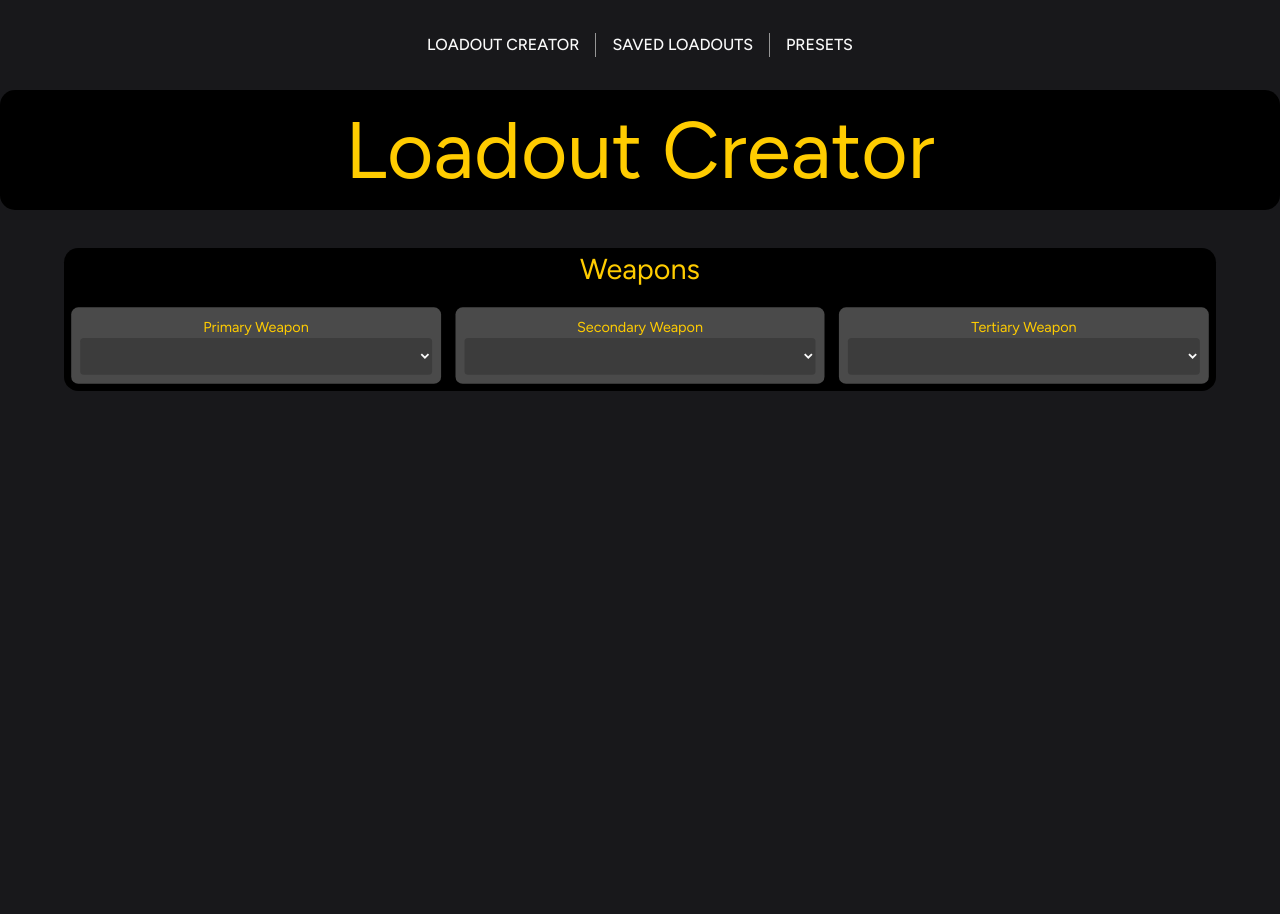
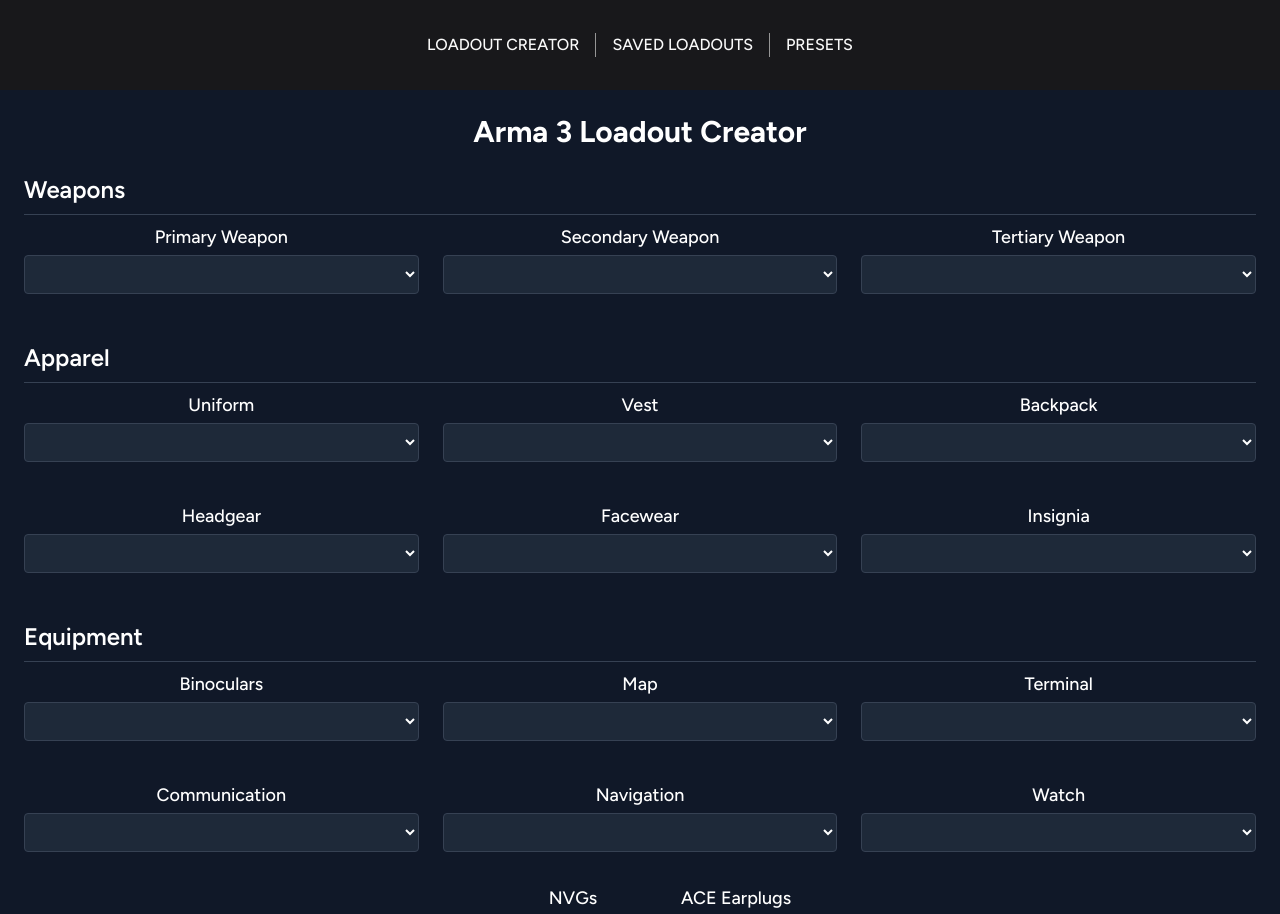
Before and after one commit to B-Fanjoy/7CMBG-LoadoutCreator, a Vue app: page /creator in a window 1280 px wide. Shown: the top 914 px of the page. Before the commit the page ends 800 px from the top, so only its background shows below. Built offline with nearby package versions, Linux system fonts and the light colour scheme; a web font is replaced by a local one.

Commit message:
getting there

```diff
--- a/src/views/CreatorView.vue
+++ b/src/views/CreatorView.vue
@@ -1,13 +1,18 @@
 <template>
-  <div>
-    <h1>Loadout Creator</h1>
-    <div class="maincontainer scale-90 bg-black rounded-2xl">
-      <h2>Weapons</h2>
-      <div id="weaponSections" class="grid grid-cols-3 gap-4 p-2">
-        <div v-for="section in weaponSections" :key="section.id" class="section basis-full">
-          <h3>{{ section.name }}</h3>
-          <select v-model="selectedWeapon[section.id]" class="text-center">
-            <option value="">-- None --</option>
+  <div class="p-6 bg-gray-900 min-h-screen text-white">
+    <h1 class="text-3xl font-bold mb-6 text-center">Arma 3 Loadout Creator</h1>
+
+    <!-- Weapons Section -->
+    <div class="mb-8">
+      <h2 class="text-2xl font-semibold mb-2 border-b border-gray-700 pb-2">Weapons</h2>
+      <div class="grid grid-cols-3 gap-6">
+        <div v-for="section in weaponSections" :key="section.id" class="mb-4 flex flex-col items-center">
+          <label class="block text-lg font-medium mb-1 text-center w-full">{{ section.name }}</label>
+          <div class="w-full flex justify-center">
+            <select
+              v-model="selectedWeapons[section.id]"
+              class="w-full p-2 bg-gray-800 border border-gray-700 rounded focus:outline-none text-center"
+            >
               <option v-for="weapon in section.weapons" :key="weapon.id" :value="weapon.id">
                 {{ weapon.name }}
               </option>
@@ -15,82 +20,113 @@
           </div>
         </div>
       </div>
-    <!-- <br>
-    <div class="maincontainer">
-      <h2>Main Gear</h2>
-      <div id="fillableGearSections">
-        <div v-for="section in fillableGearSections" :key="section.id" class="section">
-          <h3>{{ section.name }}</h3>
-          <select v-model="selectedGear[section.id]">
-            <option value="">-- Select {{ section.name }} --</option>
-            <option v-for="option in section.options" :key="option.id" :value="option.id">{{ option.name }}</option>
+    </div>
+
+    <!-- Apparel Section -->
+    <div class="mb-8">
+      <h2 class="text-2xl font-semibold mb-2 border-b border-gray-700 pb-2">Apparel</h2>
+      <div class="grid grid-cols-3 gap-6">
+        <div v-for="section in apparelSections" :key="section.id" class="mb-4 flex flex-col items-center">
+          <label class="block text-lg font-medium mb-1 text-center w-full">{{ section.name }}</label>
+          <div class="w-full flex justify-center">
+            <select
+              v-model="selectedGear[section.id]"
+              class="w-full p-2 bg-gray-800 border border-gray-700 rounded focus:outline-none text-center"
+            >
+              <option v-for="option in section.options" :key="option.id" :value="option.id">
+                {{ option.name }}
+              </option>
             </select>
           </div>
         </div>
-    </div> -->
+      </div>
+    </div>
+
+    <!-- Equipment Section -->
+    <div class="mb-8">
+      <h2 class="text-2xl font-semibold mb-2 border-b border-gray-700 pb-2">Equipment</h2>
+
+      <!-- Main Grid -->
+      <div class="grid grid-cols-3 gap-6">
+        <template v-for="(section, index) in equipmentSections" :key="section.id">
+          <div
+            v-if="index < lastFullRowStart"
+            class="mb-4 flex flex-col items-center"
+          >
+            <label class="block text-lg font-medium mb-1 text-center w-full">{{ section.name }}</label>
+            <div class="w-full flex justify-center">
+              <select
+                v-model="selectedGear[section.id]"
+                class="w-full p-2 bg-gray-800 border border-gray-700 rounded focus:outline-none text-center"
+              >
+                <option v-for="option in section.options" :key="option.id" :value="option.id">
+                  {{ option.name }}
+                </option>
+              </select>
+            </div>
+          </div>
+        </template>
+      </div>
+
+      <!-- Last Row - Centered When Not Full -->
+      <div v-if="isLastRowCentered" class="flex justify-center gap-6 mt-4">
+        <div v-for="(section) in lastRowItems" :key="section.id" class="mb-4 flex flex-col items-center">
+          <label class="block text-lg font-medium mb-1 text-center w-full">{{ section.name }}</label>
+          <div class="w-full flex justify-center">
+            <select
+              v-model="selectedGear[section.id]"
+              class="w-full p-2 bg-gray-800 border border-gray-700 rounded focus:outline-none text-center"
+            >
+              <option v-for="option in section.options" :key="option.id" :value="option.id">
+                {{ option.name }}
+              </option>
+            </select>
+          </div>
+        </div>
+      </div>
+
+    </div>
   </div>
 </template>
 
 <script>
+import gearData from "/old/gear.json";
+import weaponsData from "/old/weapons.json";
+
 export default {
-  name: 'CreatorView',
-
   data() {
     return {
-      selectedWeapon: '',
-      weaponSections: [],
-      fillableGearSections: [],
+      weapons: weaponsData.sections,
+      gear: gearData.sections,
+      selectedWeapons: {},
       selectedGear: {},
-    }
+    };
   },
-
-  mounted() {
-    this.getWeapons()
+  computed: {
+    weaponSections() {
+      return this.weapons.filter(section => ["primary", "secondary", "tertiary"].includes(section.id));
     },
-
-  methods: {
-    getWeapons() {
-      fetch('old/weapons.json')
-        .then((response) => response.json())
-        .then((data) => {
-          this.weaponSections = data.sections
-        })
-        .catch((error) => {
-          console.error('Error loading data:', error)
-        })
+    apparelSections() {
+      return this.gear.filter(section => ["uniform", "vest", "backpack", "headgear", "facewear", "insignia"].includes(section.id));
+    },
+    equipmentSections() {
+      return this.gear.filter(section => ["binoculars", "map", "terminal", "communication", "navigation", "watch", "nvgs", "earplugs"].includes(section.id));
+    },
+    lastFullRowStart() {
+      return Math.floor(this.equipmentSections.length / 3) * 3;
+    },
+    isLastRowCentered() {
+      return this.equipmentSections.length % 3 !== 0;
+    },
+    lastRowItems() {
+      return this.equipmentSections.slice(this.lastFullRowStart);
     },
   },
-}
+};
 </script>
 
 <style scoped>
-.section {
-  background: #4a4a4a;
-  border-radius: 8px;
-  padding: 10px;
-  margin-top: 10px;
-}
-h1 {
-  text-align: center;
-  color: #ffcc00;
-  font-size: 5rem;
-  background-color: black;
-  margin-bottom: 30px;
-  border-radius: 15px;
-}
-h2 {
-  text-align: center;
-  color: #ffcc00;
-  font-size: 2rem;
-}
-h3 {
-  text-align: center;
-  color: #ffcc00;
-}
 select {
-  width: 100%;
-  padding: 10px;
-  border-radius: 4px;
-  background-color: #3c3c3c;
+  cursor: pointer;
 }
 </style>
```
Lines whose indentation alone changed are shown as unchanged.
